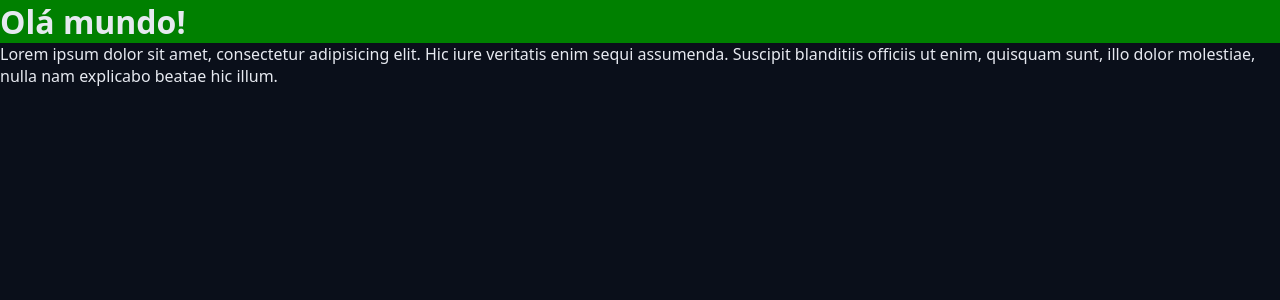
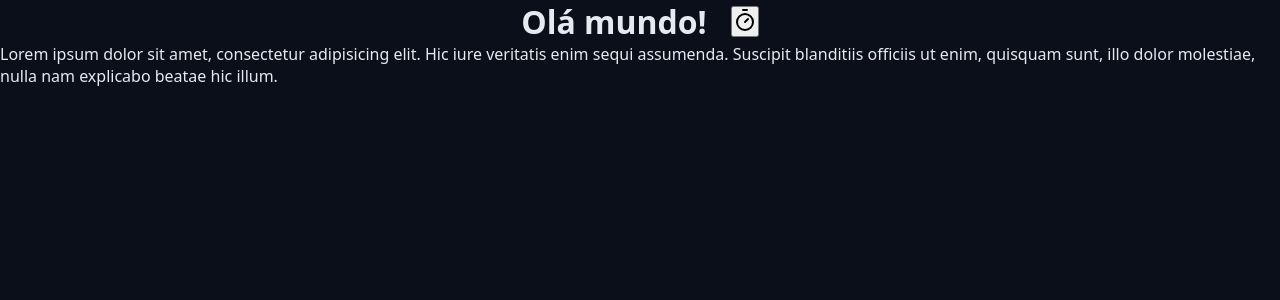
Before and after one commit to carlosjoubert/chronos-pomodoro, a React (Vite) app: page / in a window 1280 px wide. Shown: the top 300 px of the page. Built offline with nearby package versions, Linux system fonts and the light colour scheme.

Commit message:
cosntrução do heading

```diff
--- a/package.json
+++ b/package.json
@@ -10,6 +10,7 @@
     "preview": "vite preview"
   },
   "dependencies": {
+    "lucide-react": "^0.525.0",
     "react": "^19.1.0",
     "react-dom": "^19.1.0"
   },
--- a/src/App.tsx
+++ b/src/App.tsx
@@ -2,12 +2,18 @@
 import './styles/global.css'
 
 import { Heading } from './components/Heading';
+import { TimerIcon } from 'lucide-react';
 
-export function App(){
+export function App() {
 
     return (
         <>
-            <Heading>Olá mundo!</Heading>
+            <Heading>
+                Olá mundo!
+                <button>
+                    <TimerIcon/>
+                </button>
+            </Heading>
             <p>Lorem ipsum dolor sit amet, consectetur adipisicing elit. Hic iure veritatis enim sequi assumenda. Suscipit blanditiis officiis ut enim, quisquam sunt, illo dolor molestiae, nulla nam explicabo beatae hic illum.
 
             </p>
--- a/src/components/Heading.module.css
+++ b/src/components/Heading.module.css
@@ -1,3 +1,6 @@
 .heading{
-    background-color: green;
+    display: flex;
+    align-items: center;
+    justify-content: center;
+    gap: 2.4rem;
 }
--- a/src/components/Heading.tsx
+++ b/src/components/Heading.tsx
@@ -1,5 +1,9 @@
 import styles from './Heading.module.css';
 
-export function Heading(props){
-    return <h1 className= {styles.heading}>{props.children}</h1>;
+type HeadingProps = {
+    children: React.ReactNode;
 }
+
+export function Heading({children}: HeadingProps){
+    return <h1 className= {styles.heading}>{children}</h1>;
+}
```
Also changed, not shown: 1 other file (tests, documents, lock files or other folders).
